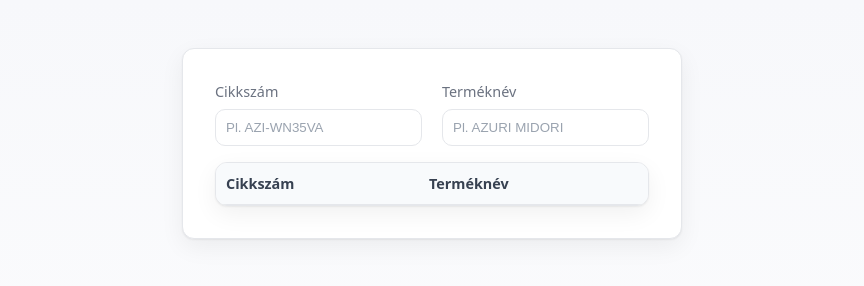
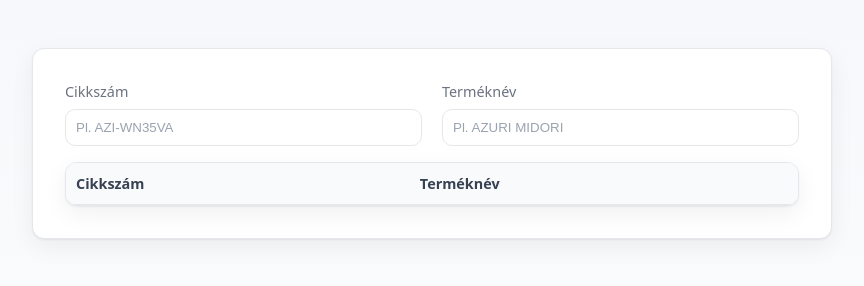
Before and after one commit to HMNorbert/productfinder, a plain HTML site: page index.html in a window 1280 px wide. Shown: the whole page, without its empty margins (208-1072 px from the left). Drawn offline with Linux system fonts and the light colour scheme.

Commit message:
index.html

```diff
--- a/index.html
+++ b/index.html
@@ -35,10 +35,12 @@
       font: 16px/1.5 system-ui, -apple-system, Segoe UI, Roboto, "Helvetica Neue", Arial, "Noto Sans", "Apple Color Emoji", "Segoe UI Emoji";
       color: var(--text);
       background: linear-gradient(180deg, var(--bg), #fff);
+      background-repeat: no-repeat;
+      overflow: hidden;
     }
 
     .container {
-      max-width: 500px;
+      max-width: 800px;
       margin: clamp(16px, 4vw, 48px) auto;
       padding: clamp(16px, 3vw, 32px);
       background: var(--card);
```
